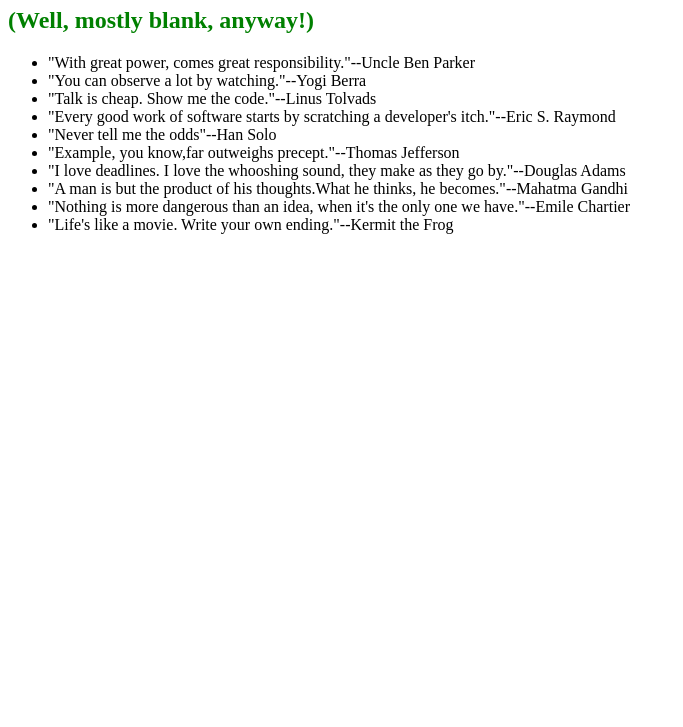
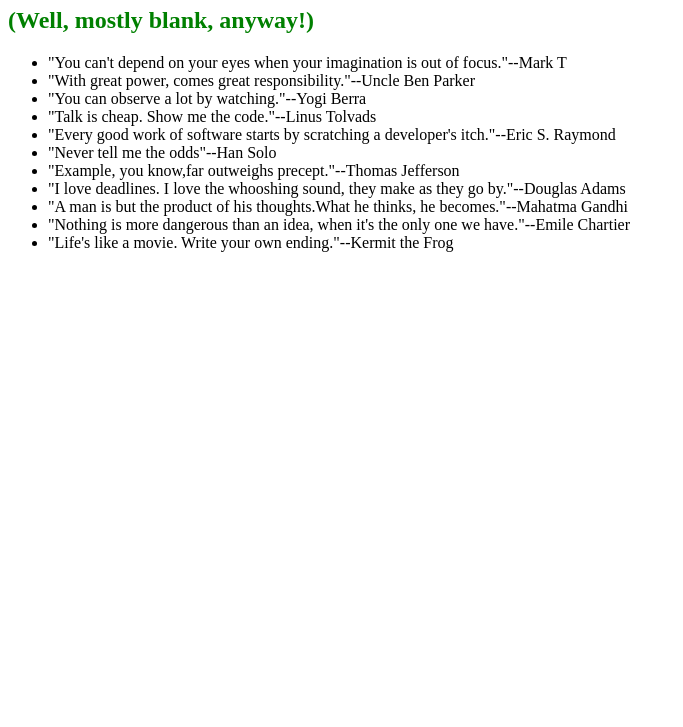
Before and after one commit to papathanast/0main_openSAP_repo, a plain HTML site: page index.html in a window 1280 px wide. Shown: the part 73-800 px from the top of the page, without its empty margins (0-683 px from the left). Drawn offline with Linux system fonts and the light colour scheme.

Commit message:
Mark Twain quote

```diff
--- a/index.html
+++ b/index.html
@@ -7,6 +7,7 @@
 		<h1>This web page is blank.</h1>
 		<h2>(Well, mostly blank, anyway!)</h2>
 		<ul>
+			<li>"You can't depend on your eyes when your imagination is out of focus."--Mark T</li>
 			<li>"With great power, comes great responsibility."--Uncle Ben Parker </li>
 			<li>"You can observe a lot by watching."--Yogi Berra</li>
 			<li>"Talk is cheap. Show me the code."--Linus Tolvads</li>
```
